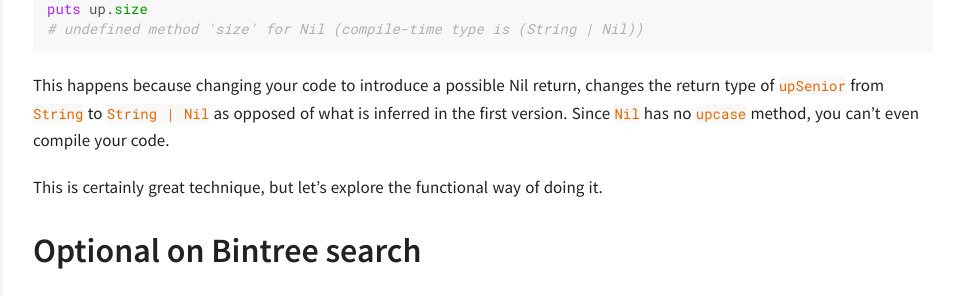
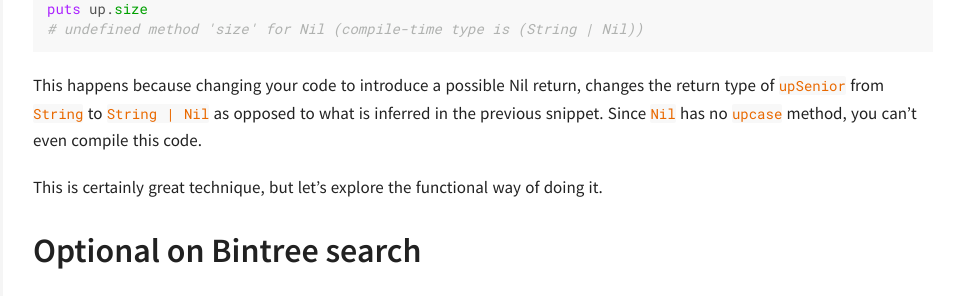
Before and after one commit to paulosuzart/paulosuzart.github.io, a Jekyll site: the page built from _posts/2018-04-19-exploring-optional-types-in-java8.md, in a window 1280 px wide. Shown: the part 1216-1512 px from the top of the page, without its empty margins (317-1280 px from the left). Built offline with Jekyll 4.4.1, drawn with Linux system fonts in a browser that asks for light colours; comment, search, counter and statistics services are not loaded.

Commit message:
Fixed more typos

````diff
--- a/_posts/2018-04-19-exploring-optional-types-in-java8.md
+++ b/_posts/2018-04-19-exploring-optional-types-in-java8.md
@@ -44,7 +44,7 @@ puts up.size
 # undefined method 'size' for Nil (compile-time type is (String | Nil))
 ```
 
-This happens because changing your code to introduce a possible Nil return, changes the return type of `upSenior` from `String` to `String | Nil` as opposed of what is inferred in the first version. Since `Nil` has no `upcase` method, you can't even compile your code.
+This happens because changing your code to introduce a possible Nil return, changes the return type of `upSenior` from `String` to `String | Nil` as opposed to what is inferred in the previous snippet. Since `Nil` has no `upcase` method, you can't even compile this code.
 
 This is certainly great technique, but let's explore the functional way of doing it.
 
````
Also changed, not shown: other parts of _posts/2018-04-19-exploring-optional-types-in-java8.md (+0 -2 lines).
